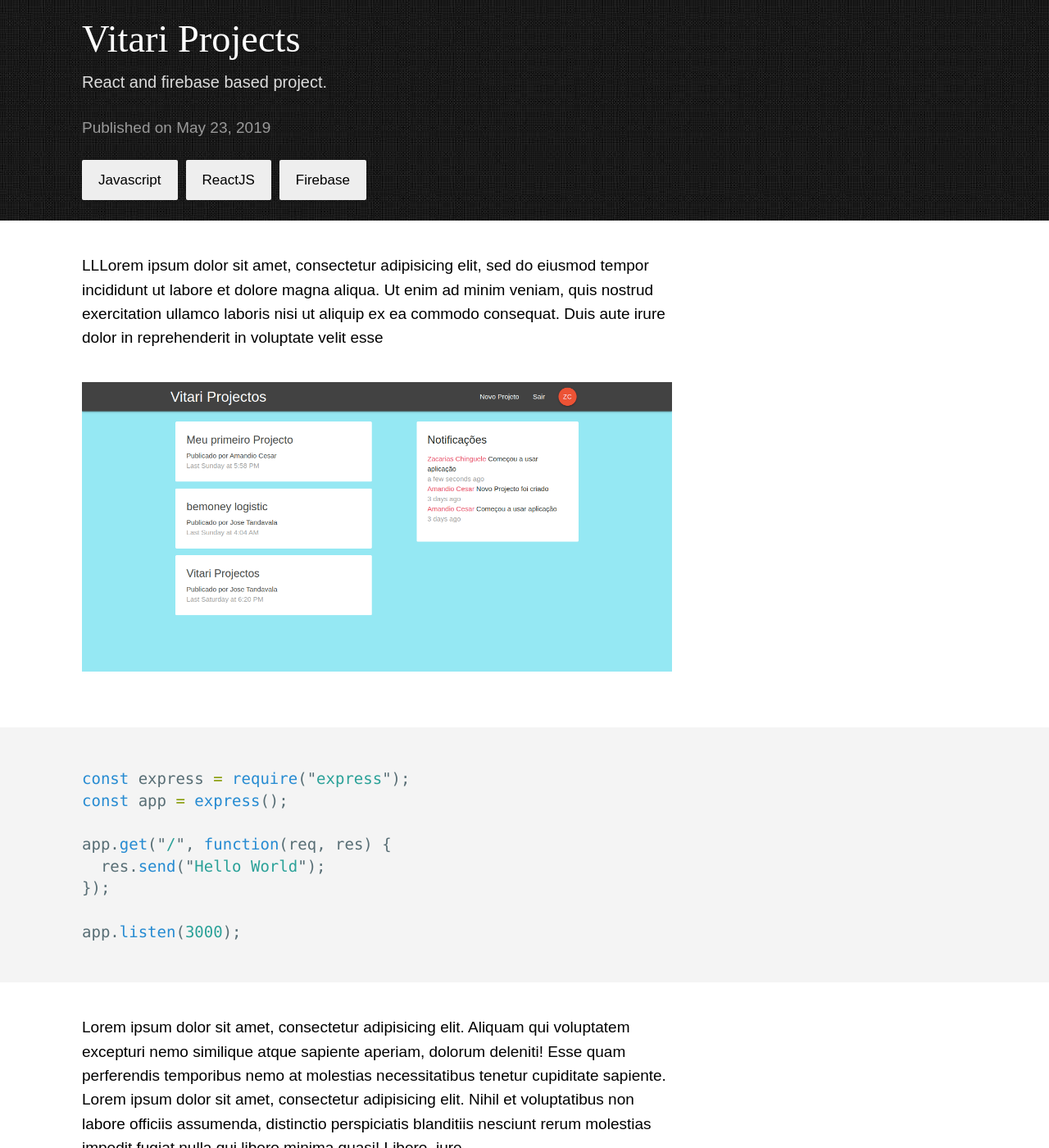
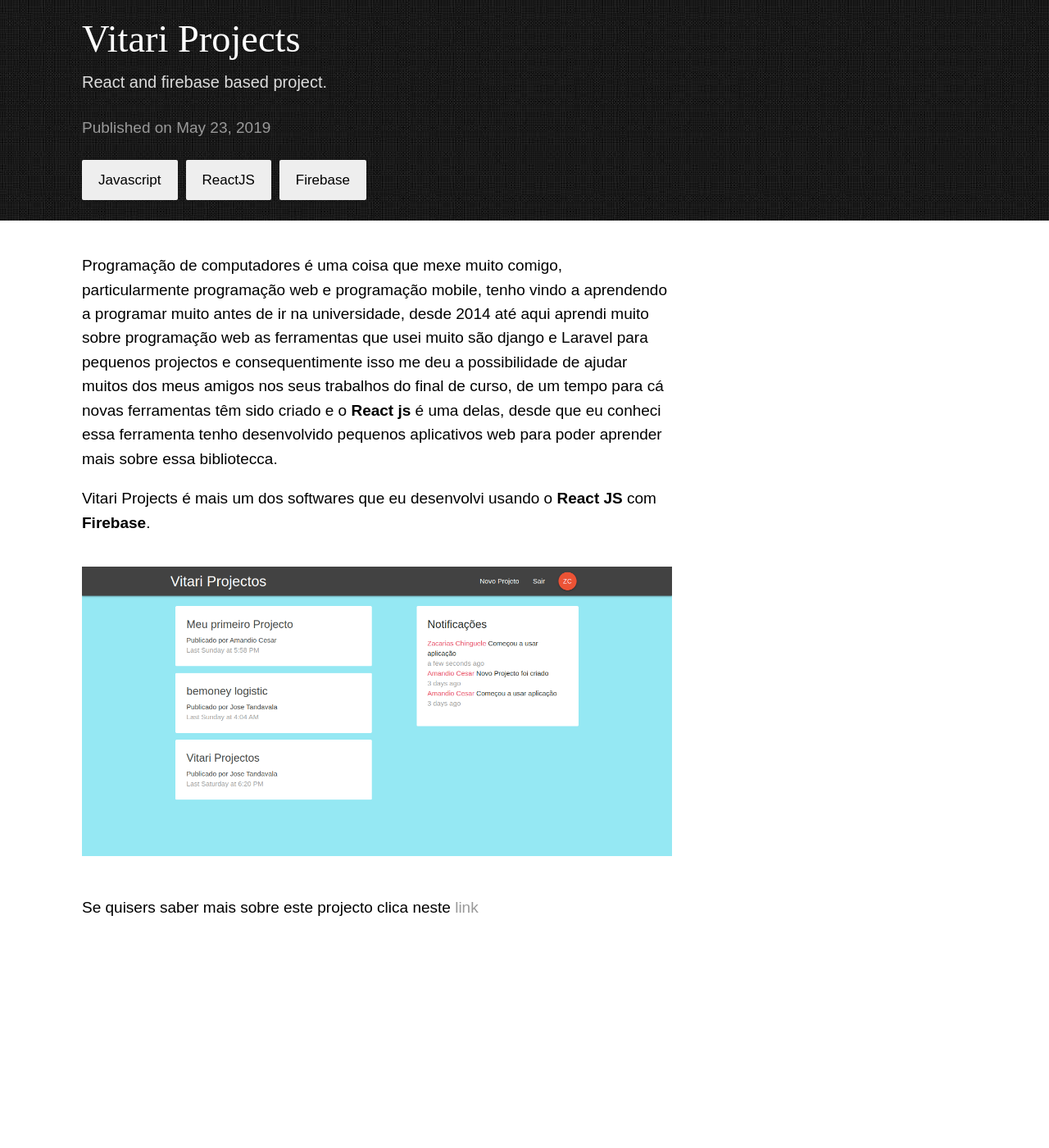
Before and after one commit to tandavala/tandavala.github.io, a Jekyll site: the page built from _posts/2019-06-30-vitari-projects.markdown, in a window 1280 px wide and 1400 px high. Shown: the whole window at 82% size. Built offline with Jekyll 4.4.1, drawn with Linux system fonts in a browser that asks for light colours; some of the changed text lies outside the part shown.

Commit message:
adding vitari projects

````diff
--- a/_layouts/home.html
+++ b/_layouts/home.html
@@ -19,7 +19,8 @@ layout: page
     </div>
 
     <div class="post">
-      {%- if site.show_excerpts -%} {{ post.excerpt }} {%- endif -%}
+      {%- if site.show_excerpts -%} {{ post.excerpt | truncatewords: 100 }} {%-
+      endif -%}
     </div>
   </li>
   {%- endfor -%}
--- a/_posts/2019-06-30-vitari-projects.markdown
+++ b/_posts/2019-06-30-vitari-projects.markdown
@@ -6,31 +6,10 @@ date: 2019-05-23 21:03:36 +0530
 categories: Javascript ReactJS Firebase
 ---
 
-LLLorem ipsum dolor sit amet, consectetur adipisicing elit, sed do eiusmod tempor incididunt ut labore et dolore magna aliqua. Ut enim ad minim veniam, quis nostrud exercitation ullamco laboris nisi ut aliquip ex ea commodo consequat. Duis aute irure dolor in reprehenderit in voluptate velit esse
+Programação de computadores é uma coisa que mexe muito comigo, particularmente programação web e programação mobile, tenho vindo a aprendendo a programar muito antes de ir na universidade, desde 2014 até aqui aprendi muito sobre programação web as ferramentas que usei muito são django e Laravel para pequenos projectos e consequentimente isso me deu a possibilidade de ajudar muitos dos meus amigos nos seus trabalhos do final de curso, de um tempo para cá novas ferramentas têm sido criado e o **React js** é uma delas, desde que eu conheci essa ferramenta tenho desenvolvido pequenos aplicativos web para poder aprender mais sobre essa bibliotecca.
+
+Vitari Projects é mais um dos softwares que eu desenvolvi usando o **React JS** com **Firebase**.
 
 <img src="/assets/images/projects/vitari-projects.png" >
 
-```javascript
-const express = require("express");
-const app = express();
-
-app.get("/", function(req, res) {
-  res.send("Hello World");
-});
-
-app.listen(3000);
-```
-
-Lorem ipsum dolor sit amet, consectetur adipisicing elit. Aliquam qui voluptatem excepturi nemo similique atque sapiente aperiam, dolorum deleniti! Esse quam perferendis temporibus nemo at molestias necessitatibus tenetur cupiditate sapiente. Lorem ipsum dolor sit amet, consectetur adipisicing elit. Nihil et voluptatibus non labore officiis assumenda, distinctio perspiciatis blanditiis nesciunt rerum molestias impedit fugiat nulla qui libero minima quasi! Libero, iure.
-
-```scss
-body {
-  font-family: "Nunito Sans", sans-serif;
-  line-height: 1.5em;
-  margin: 0;
-  -webkit-font-smoothing: antialiased;
-  -moz-osx-font-smoothing: grayscale;
-}
-```
-
-Lorem ipsum dolor sit amet, consectetur adipisicing elit. Aliquam rerum, ratione impedit necessitatibus facere soluta odio repellat asperiores neque! Sunt iusto quia suscipit amet inventore eum, vel molestiae reiciendis alias.
+Se quisers saber mais sobre este projecto clica neste [link](https://github.com/tandavala/vitari-projectos)
````
Also changed, not shown: _layouts/post.html (+14 -7 lines).
